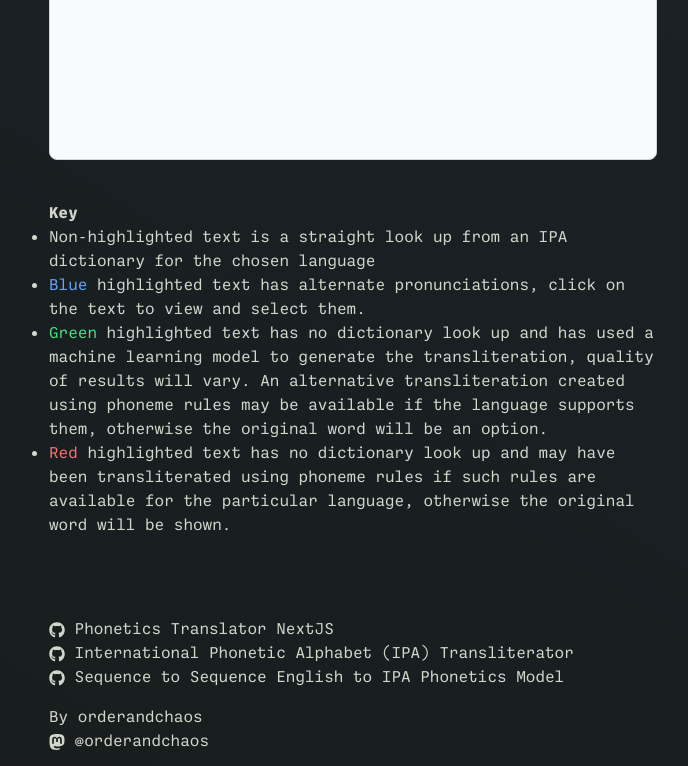
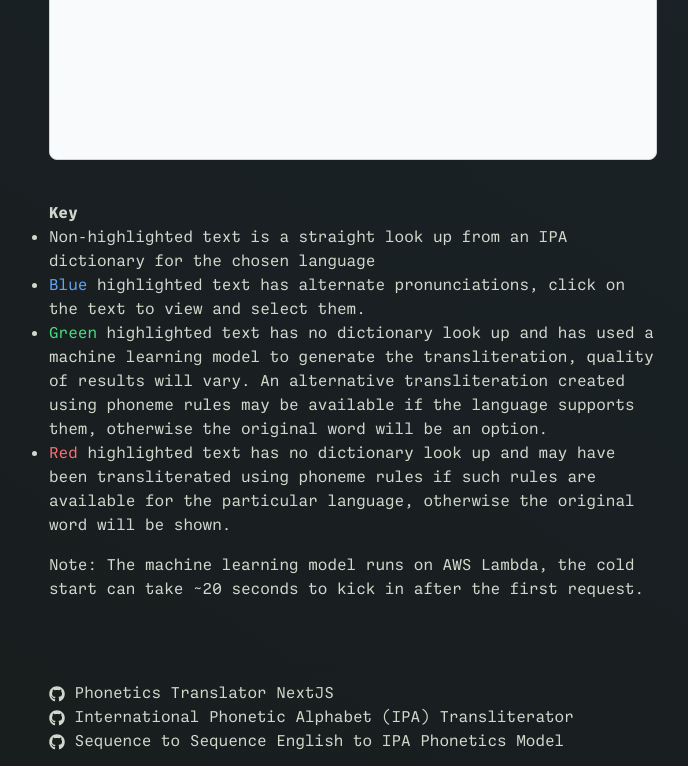
Before and after one commit to OrderAndCh4oS/phonetics-translator-next, a Next.js app: page / in a window 1280 px wide. Shown: the part 605-1371 px from the top of the page, without its empty margins (31-719 px from the left). Built offline with nearby package versions, Linux system fonts and the light colour scheme.

Commit message:
Add cold start note

```diff
--- a/components/tranliterator-key.tsx
+++ b/components/tranliterator-key.tsx
@@ -1,7 +1,7 @@
 const TransliteratorKey = () =>
     <div className={'my-10'}>
         <h3 className='font-bold'>Key</h3>
-        <ul className={'list-disc'}>
+        <ul className={'list-disc mb-4'}>
             <li>
                 Non-highlighted text is a straight look up from an IPA dictionary for the chosen language
             </li>
@@ -21,6 +21,7 @@ const TransliteratorKey = () =>
                 particular language, otherwise the original word will be shown.
             </li>
         </ul>
+        <p>Note: The machine learning model runs on AWS Lambda, the cold start can take ~20 seconds to kick in after the first request.</p>
     </div>
 
 export default TransliteratorKey;
```
